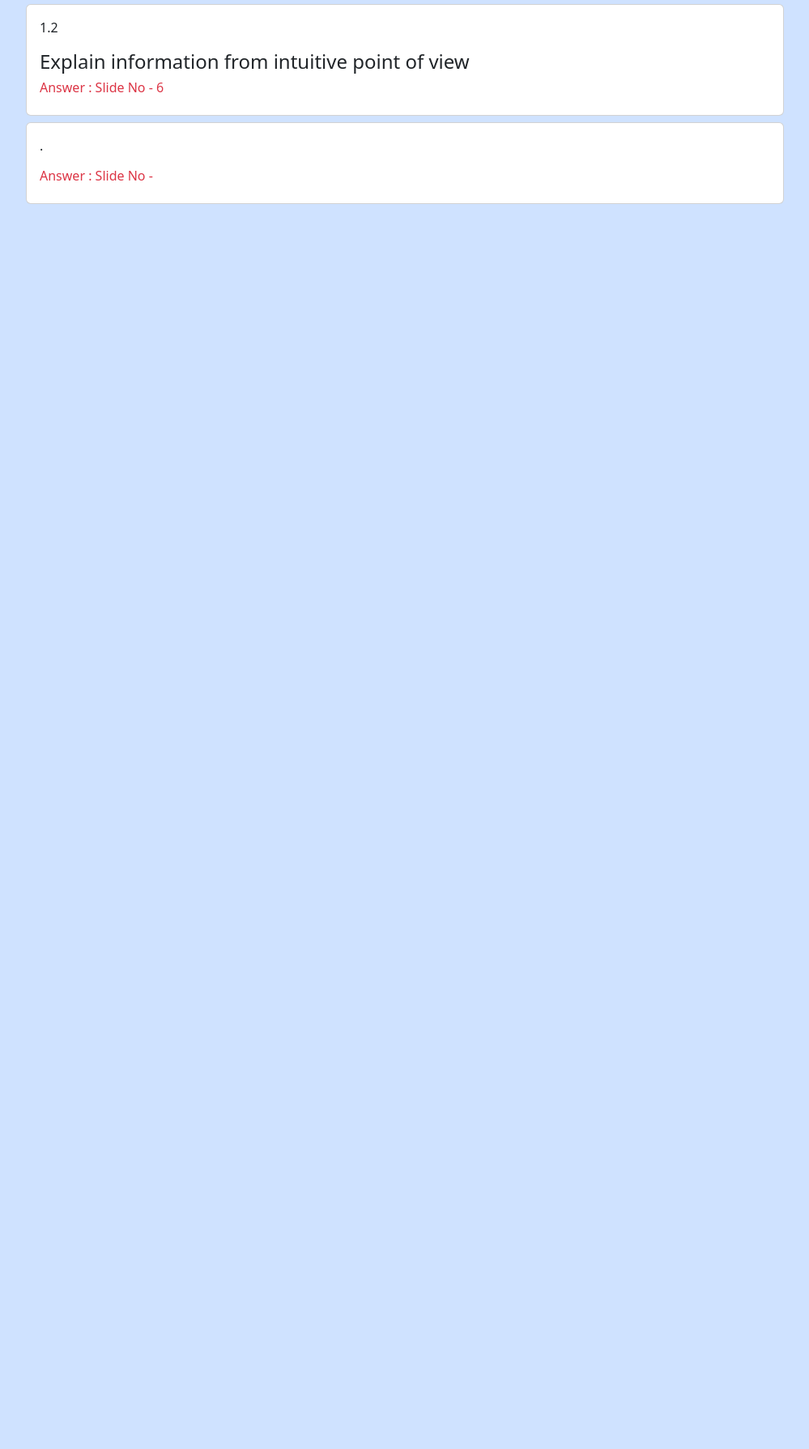
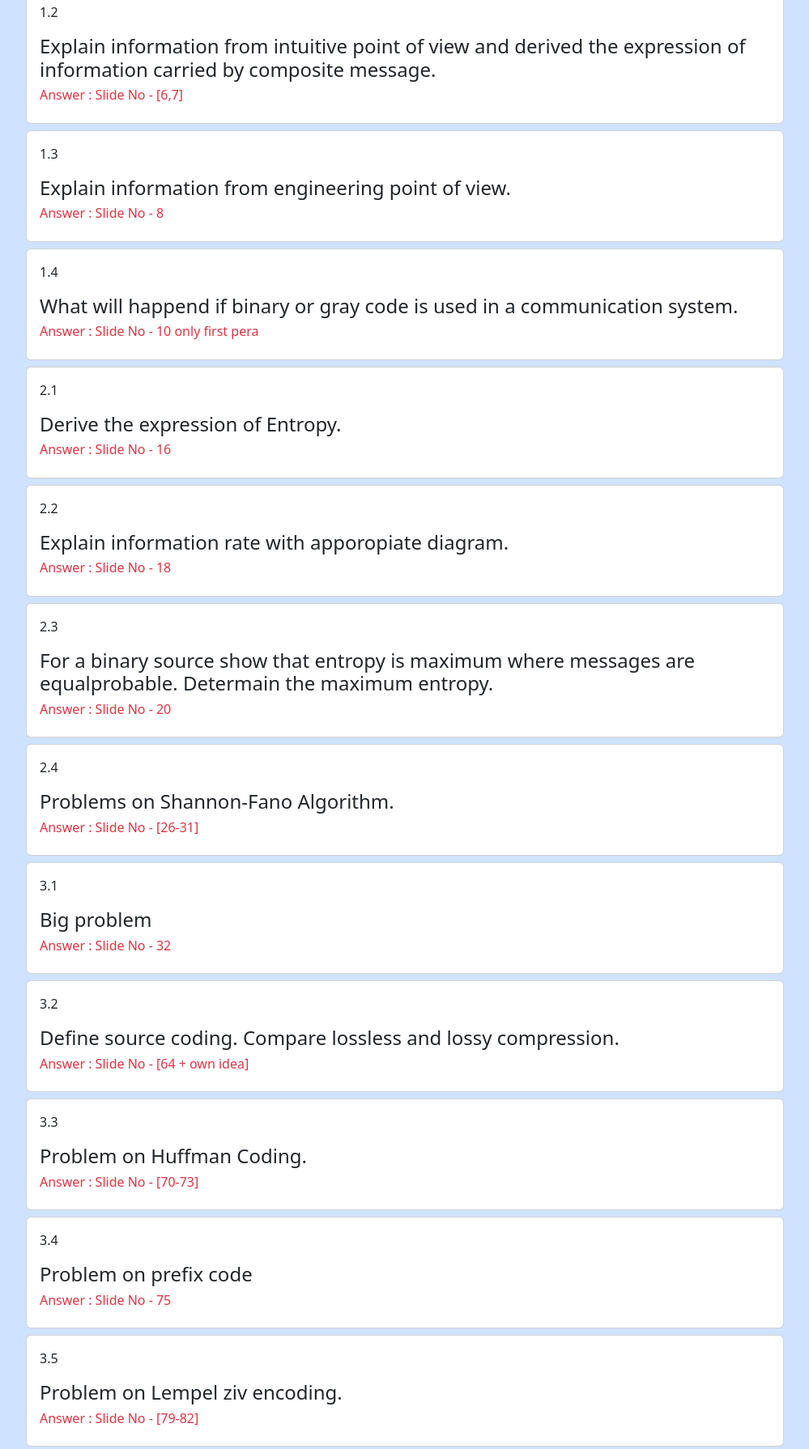
Before and after one commit to ichbintanvir/pmscs-676, a plain HTML site: page index.html in a window 1280 px wide. Shown: the part 377-2167 px from the top of the page at 81% size, without its empty margins (140-1139 px from the left). Before the commit the page ends 800 px from the top, so only its background shows below. Drawn offline with nearby package versions, Linux system fonts and the light colour scheme.

Commit message:
add upto lecture 3

```diff
--- a/index.html
+++ b/index.html
@@ -13,8 +13,8 @@
     <h1 class="text-center m-5 text-info">Information Theory and Coding System</h1>
     <div class="container w-75">
         <div class="d-flex justify-content-between">
-            <h1>List of Question</h1>
-            <h1>Total questions : <span id="total-question"></span></h1>
+            <h4>List of Question</h4>
+            <h4>Total questions : <span id="total-question"></span></h4>
         </div>
         <hr class="border border-danger border-2 opacity-50">
         <div id="questions"></div>
--- a/questions.js
+++ b/questions.js
@@ -8,14 +8,86 @@ const list = [
     {
         Lecture: '1',
         question_no: '2',
-        question: 'Explain information from intuitive point of view',
-        slide: '6'
+        question: 'Explain information from intuitive point of view and derived the expression of information carried by composite message.',
+        slide: '[6,7]'
     },
     {
-        Lecture: '',
-        question_no: '',
-        question: '',
-        slide: ''
+        Lecture: '1',
+        question_no: '3',
+        question: 'Explain information from engineering point of view.',
+        slide: '8'
+    },
+    {
+        Lecture: '1',
+        question_no: '4',
+        question: 'What will happend if binary or gray code is used in a communication system.',
+        slide: '10 only first pera'
+    },
+    {
+        Lecture: '2',
+        question_no: '1',
+        question: 'Derive the expression of Entropy.',
+        slide: '16'
+    },
+    {
+        Lecture: '2',
+        question_no: '2',
+        question: 'Explain information rate with apporopiate diagram.',
+        slide: '18'
+    },
+    {
+        Lecture: '2',
+        question_no: '3',
+        question: 'For a binary source show that entropy is maximum where messages are equalprobable. Determain the maximum entropy.',
+        slide: '20'
+    },
+    {
+        Lecture: '2',
+        question_no: '4',
+        question: 'Problems on Shannon-Fano Algorithm.',
+        slide: '[26-31]'
+    },
+    {
+        Lecture: '3',
+        question_no: '1',
+        question: 'Big problem',
+        slide: '32'
+    },
+    {
+        Lecture: '3',
+        question_no: '2',
+        question: 'Define source coding. Compare lossless and lossy compression.',
+        slide: '[64 + own idea]'
+    },
+    {
+        Lecture: '3',
+        question_no: '3',
+        question: 'Problem on Huffman Coding.',
+        slide: '[70-73]'
+    },
+    {
+        Lecture: '3',
+        question_no: '4',
+        question: 'Problem on prefix code',
+        slide: '75'
+    },
+    {
+        Lecture: '3',
+        question_no: '5',
+        question: 'Problem on Lempel ziv encoding.',
+        slide: '[79-82]'
+    },
+    {
+        Lecture: '3',
+        question_no: '6',
+        question: 'Problem on Lempel ziv code for binary sequence.',
+        slide: '[84,86]'
+    },
+    {
+        Lecture: '3',
+        question_no: '7',
+        question: 'Compare Huffman code and lampelziv code.',
+        slide: '85'
     },
 ];
 
```
